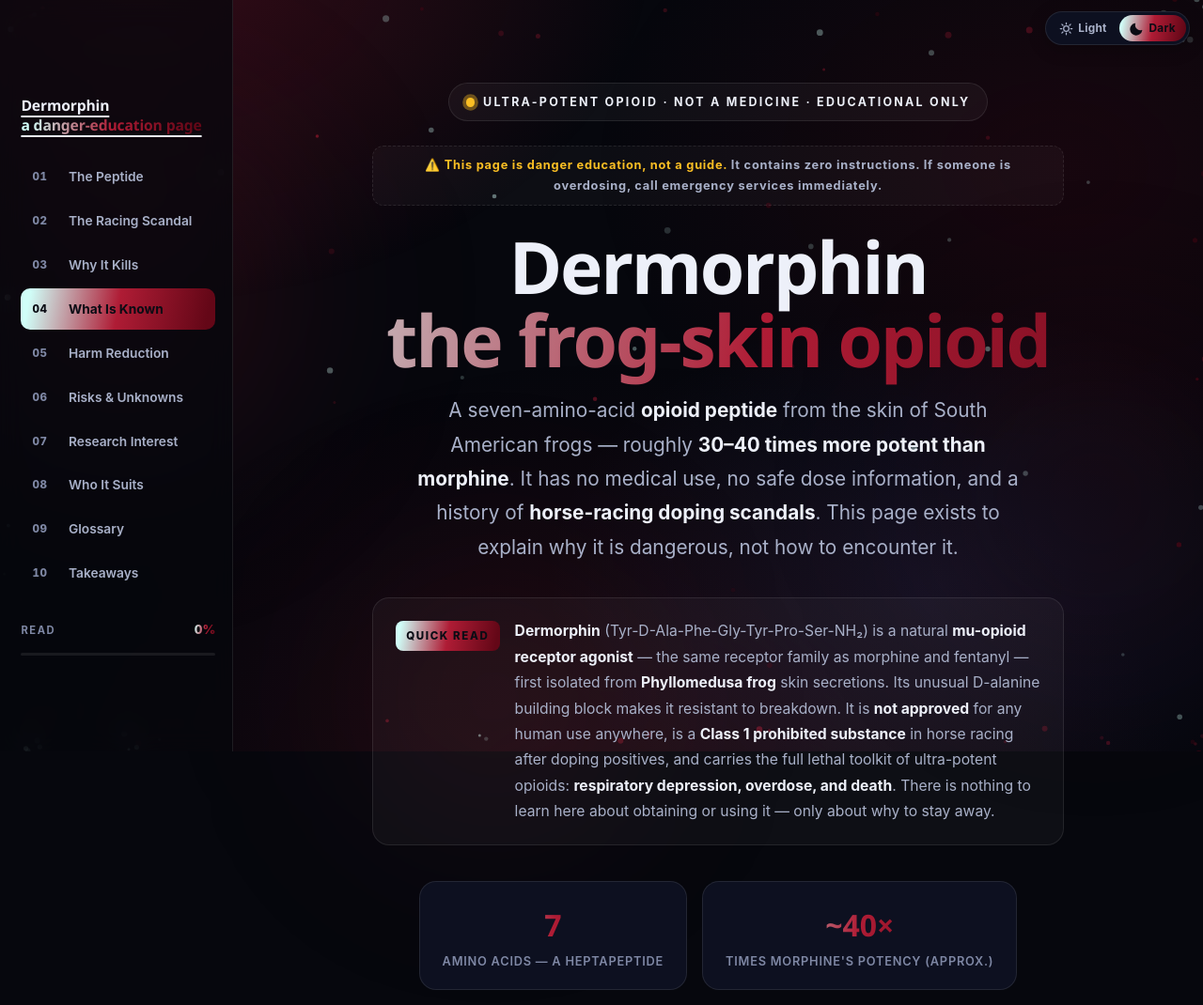
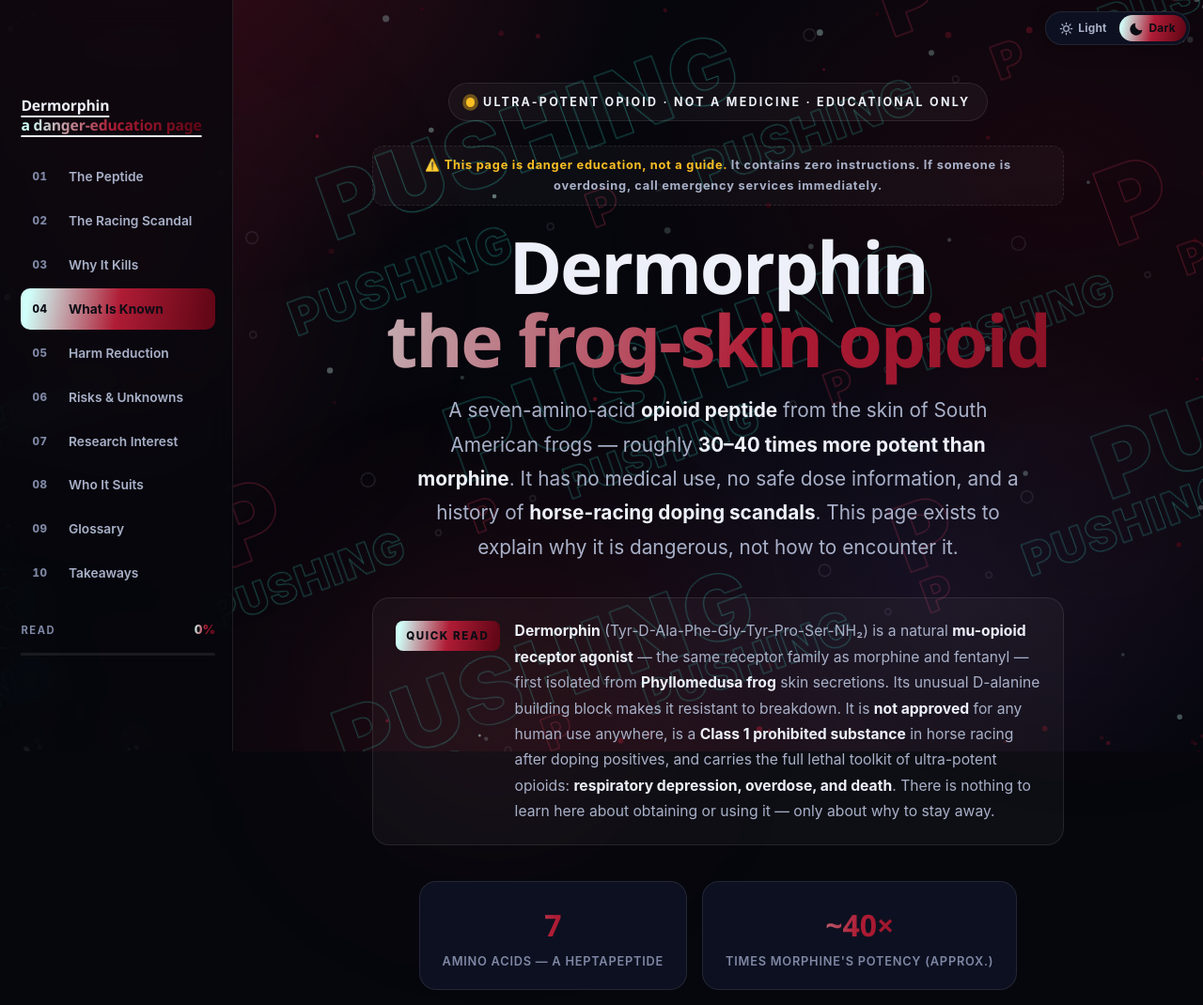
Before and after one commit to discoveranytime/dermorphin, a plain HTML site: page index.html in a window 1280 px wide. Shown: the top 1070 px of the page at 94% size. Drawn offline with Linux system fonts and the light colour scheme.

Commit message:
Add PUSHING P watermark (teal/rose palette)

```diff
--- a/index.html
+++ b/index.html
@@ -545,9 +545,29 @@
 #dots{overflow:hidden}
 .kv .k{flex:0 1 auto}
 .kv p{min-width:0}
+#bgtext{position:fixed;inset:0;z-index:0;overflow:hidden;pointer-events:none}
+.bgline{position:absolute;left:-25%;width:150%;transform:rotate(-20deg)}
+.bgtrack{display:inline-block;white-space:nowrap;animation:wmdrift var(--spd,120s) linear infinite}
+.bgline.rev .bgtrack{animation-direction:reverse}
+.bgtrack b{font-weight:900;letter-spacing:.04em;color:transparent;-webkit-text-stroke:1px var(--sc,rgba(45,212,191,.38))}
+.bgtrack i{font-style:normal;color:transparent;-webkit-text-stroke:1px rgba(152,164,192,.22);margin:0 .7em}
+.w1{--sc:rgba(45,212,191,.38)}
+.w2{--sc:rgba(244,63,94,.34)}
+@keyframes wmdrift{to{transform:translateX(-50%)}}
+@media(max-width:900px){ .bgline.mhide{display:none} }
+@media (prefers-reduced-motion:reduce){ .bgtrack{animation:none} }
 </style>
 </head>
 <body>
+<div id="bgtext" aria-hidden="true">
+<div class="bgline" style="top:4%;font-size:6rem;--spd:138s"><div class="bgtrack"><span><b class="w1">PUSHING</b><i>·</i><b class="w2">P</b><i>·</i><b class="w1">PUSHING</b><i>·</i><b class="w2">P</b><i>·</i><b class="w1">PUSHING</b><i>·</i><b class="w2">P</b><i>·</i><b class="w1">PUSHING</b><i>·</i><b class="w2">P</b><i>·</i><b class="w1">PUSHING</b><i>·</i><b class="w2">P</b><i>·</i></span><span><b class="w1">PUSHING</b><i>·</i><b class="w2">P</b><i>·</i><b class="w1">PUSHING</b><i>·</i><b class="w2">P</b><i>·</i><b class="w1">PUSHING</b><i>·</i><b class="w2">P</b><i>·</i><b class="w1">PUSHING</b><i>·</i><b class="w2">P</b><i>·</i><b class="w1">PUSHING</b><i>·</i><b class="w2">P</b><i>·</i></span></div></div>
+<div class="bgline rev" style="top:22%;font-size:3.2rem;--spd:106s"><div class="bgtrack"><span><b class="w1">PUSHING</b><i>·</i><b class="w2">P</b><i>·</i><b class="w1">PUSHING</b><i>·</i><b class="w2">P</b><i>·</i><b class="w1">PUSHING</b><i>·</i><b class="w2">P</b><i>·</i><b class="w1">PUSHING</b><i>·</i><b class="w2">P</b><i>·</i><b class="w1">PUSHING</b><i>·</i><b class="w2">P</b><i>·</i></span><span><b class="w1">PUSHING</b><i>·</i><b class="w2">P</b><i>·</i><b class="w1">PUSHING</b><i>·</i><b class="w2">P</b><i>·</i><b class="w1">PUSHING</b><i>·</i><b class="w2">P</b><i>·</i><b class="w1">PUSHING</b><i>·</i><b class="w2">P</b><i>·</i><b class="w1">PUSHING</b><i>·</i><b class="w2">P</b><i>·</i></span></div></div>
+<div class="bgline" style="top:40%;font-size:7rem;--spd:162s"><div class="bgtrack"><span><b class="w1">PUSHING</b><i>·</i><b class="w2">P</b><i>·</i><b class="w1">PUSHING</b><i>·</i><b class="w2">P</b><i>·</i><b class="w1">PUSHING</b><i>·</i><b class="w2">P</b><i>·</i><b class="w1">PUSHING</b><i>·</i><b class="w2">P</b><i>·</i><b class="w1">PUSHING</b><i>·</i><b class="w2">P</b><i>·</i></span><span><b class="w1">PUSHING</b><i>·</i><b class="w2">P</b><i>·</i><b class="w1">PUSHING</b><i>·</i><b class="w2">P</b><i>·</i><b class="w1">PUSHING</b><i>·</i><b class="w2">P</b><i>·</i><b class="w1">PUSHING</b><i>·</i><b class="w2">P</b><i>·</i><b class="w1">PUSHING</b><i>·</i><b class="w2">P</b><i>·</i></span></div></div>
+<div class="bgline rev mhide" style="top:58%;font-size:2.8rem;--spd:119s"><div class="bgtrack"><span><b class="w1">PUSHING</b><i>·</i><b class="w2">P</b><i>·</i><b class="w1">PUSHING</b><i>·</i><b class="w2">P</b><i>·</i><b class="w1">PUSHING</b><i>·</i><b class="w2">P</b><i>·</i><b class="w1">PUSHING</b><i>·</i><b class="w2">P</b><i>·</i><b class="w1">PUSHING</b><i>·</i><b class="w2">P</b><i>·</i></span><span><b class="w1">PUSHING</b><i>·</i><b class="w2">P</b><i>·</i><b class="w1">PUSHING</b><i>·</i><b class="w2">P</b><i>·</i><b class="w1">PUSHING</b><i>·</i><b class="w2">P</b><i>·</i><b class="w1">PUSHING</b><i>·</i><b class="w2">P</b><i>·</i><b class="w1">PUSHING</b><i>·</i><b class="w2">P</b><i>·</i></span></div></div>
+<div class="bgline mhide" style="top:76%;font-size:6rem;--spd:150s"><div class="bgtrack"><span><b class="w1">PUSHING</b><i>·</i><b class="w2">P</b><i>·</i><b class="w1">PUSHING</b><i>·</i><b class="w2">P</b><i>·</i><b class="w1">PUSHING</b><i>·</i><b class="w2">P</b><i>·</i><b class="w1">PUSHING</b><i>·</i><b class="w2">P</b><i>·</i><b class="w1">PUSHING</b><i>·</i><b class="w2">P</b><i>·</i></span><span><b class="w1">PUSHING</b><i>·</i><b class="w2">P</b><i>·</i><b class="w1">PUSHING</b><i>·</i><b class="w2">P</b><i>·</i><b class="w1">PUSHING</b><i>·</i><b class="w2">P</b><i>·</i><b class="w1">PUSHING</b><i>·</i><b class="w2">P</b><i>·</i><b class="w1">PUSHING</b><i>·</i><b class="w2">P</b><i>·</i></span></div></div>
+<div class="bgline rev mhide" style="top:90%;font-size:3rem;--spd:100s"><div class="bgtrack"><span><b class="w1">PUSHING</b><i>·</i><b class="w2">P</b><i>·</i><b class="w1">PUSHING</b><i>·</i><b class="w2">P</b><i>·</i><b class="w1">PUSHING</b><i>·</i><b class="w2">P</b><i>·</i><b class="w1">PUSHING</b><i>·</i><b class="w2">P</b><i>·</i><b class="w1">PUSHING</b><i>·</i><b class="w2">P</b><i>·</i></span><span><b class="w1">PUSHING</b><i>·</i><b class="w2">P</b><i>·</i><b class="w1">PUSHING</b><i>·</i><b class="w2">P</b><i>·</i><b class="w1">PUSHING</b><i>·</i><b class="w2">P</b><i>·</i><b class="w1">PUSHING</b><i>·</i><b class="w2">P</b><i>·</i><b class="w1">PUSHING</b><i>·</i><b class="w2">P</b><i>·</i></span></div></div>
+</div>
+
 <svg class="sr-only" aria-hidden="true" focusable="false">
   <defs>
     <linearGradient id="triGrad" x1="0%" y1="0%" x2="100%" y2="0%">
```
